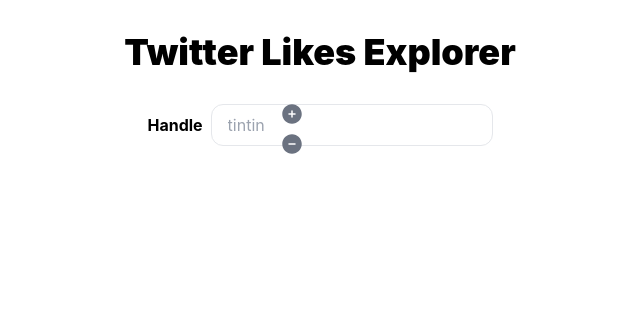
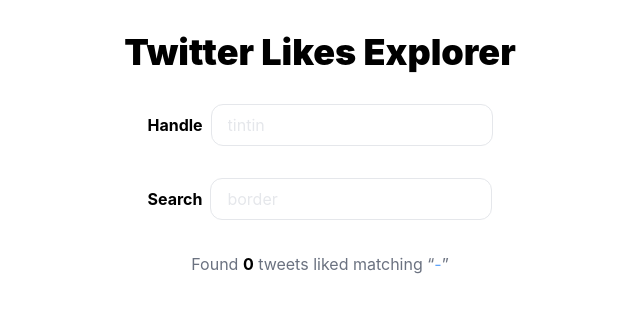
Before and after one commit to theo-m/twitter-likes, a Next.js app: page / in a window 1280 px wide. Shown: the top 312 px of the page, without its empty margins (320-960 px from the left). Built offline with nearby package versions, Linux system fonts and the light colour scheme.

Commit message:
working explorer with embeded tweets

```diff
--- a/package.json
+++ b/package.json
@@ -11,10 +11,12 @@
   "dependencies": {
     "@heroicons/react": "^2.0.12",
     "@tanstack/react-query": "^4.13.0",
-    "flexsearch": "^0.7.31",
+    "classnames": "^2.3.2",
+    "fuse.js": "^6.6.2",
     "next": "12.3.1",
     "react": "18.2.0",
     "react-dom": "18.2.0",
+    "react-twitter-embed": "^4.0.4",
     "twitter-api-v2": "^1.12.9"
   },
   "devDependencies": {
--- a/pages/index.tsx
+++ b/pages/index.tsx
@@ -5,6 +5,9 @@
 import { type TweetV2 } from "twitter-api-v2";
 import type * as icons from "@heroicons/react/24/outline";
 import dynamic from "next/dynamic";
+import Fuse from "fuse.js";
+import classNames from "classnames";
+import { TwitterTweetEmbed } from "react-twitter-embed";
 
 const HeroIcon = ({
   name,
@@ -20,8 +23,19 @@
   return <Icon className={className} aria-hidden={true} />;
 };
 
+const fuse = new Fuse<TweetV2>([], {
+  keys: ["text"],
+  isCaseSensitive: false,
+  distance: 20,
+  includeScore: true,
+  shouldSort: true,
+});
+const pageSize = 30;
+
 export default function Home() {
   const [handle, setHandle] = useState<string>();
+  const [search, setSearch] = useState<string>();
+  const [results, setResults] = useState<Fuse.FuseResult<TweetV2>[]>([]);
   const [page, setPage] = useState(0);
   const likesQuery = useQuery(["likes", handle], {
     enabled: !!handle,
@@ -42,6 +56,10 @@
           });
         return r.json();
       }),
+    onSuccess: (d) => {
+      d.forEach((t) => fuse.add(t));
+      setResults(d.slice(0, 30).map((it) => ({ item: it, refIndex: 0 })));
+    },
   });
 
   return (
@@ -65,7 +83,10 @@
             onKeyDown={(e) =>
               e.key === "Enter" && setHandle(e.currentTarget.value)
             }
-            className="py-2 px-4 rounded-xl border"
+            className={classNames(
+              "py-2 px-4 rounded-xl border placeholder:text-gray-200",
+              handle && "bg-gray-100"
+            )}
           />
         </div>
         {likesQuery.isError && (
@@ -80,33 +101,85 @@
           </div>
         )}
         {likesQuery.isFetching && <div>Loading...</div>}
+        {likesQuery.data && (
+          <div>
+            Found{" "}
+            <span className="text-black font-bold">
+              {likesQuery.data.length.toLocaleString()}
+            </span>{" "}
+            tweets liked
+          </div>
+        )}
+        <div className="flex items-center gap-2">
+          <label className="font-bold text-black" htmlFor="search">
+            Search
+          </label>
+          <input
+            type="text"
+            name="search"
+            placeholder="border"
+            onChange={(e) =>
+              setSearch(() => {
+                const s = e.target.value ?? "";
+                const sd = fuse.search(s);
+                console.log(s, sd, e.target.value);
+                setResults(sd);
+                return s;
+              })
+            }
+            className="py-2 px-4 rounded-xl border placeholder:text-gray-200"
+          />
+        </div>
+
+        <div>
+          Found{" "}
+          <span className="text-black font-bold">
+            {results.length.toLocaleString()}
+          </span>{" "}
+          tweets liked matching &ldquo;
+          <span className="text-blue-400">{search ?? "-"}</span>&rdquo;
+        </div>
+
+        {results?.length > 0 && (
+          <div className="flex items-center gap-4">
+            <button
+              className={classNames(
+                "text-white rounded-full px-4 py-1",
+                "focus:ring",
+                "bg-gray-500 hover:bg-opacity-80 disabled:bg-gray-200"
+              )}
+              disabled={page < pageSize}
+              onClick={() => setPage(page - pageSize)}
+            >
+              <HeroIcon name="ChevronLeftIcon" />
+            </button>
+            <span>
+              {1 + Math.floor(page / pageSize)} /{" "}
+              {1 + Math.floor(results.length / pageSize)}
+            </span>
+            <button
+              className={classNames(
+                "text-white rounded-full px-4 py-1",
+                "focus:ring",
+                "bg-gray-500 hover:bg-opacity-80 disabled:bg-gray-200"
+              )}
+              disabled={page + pageSize >= results.length}
+              onClick={() => setPage(page + pageSize)}
+            >
+              <HeroIcon name="ChevronRightIcon" />
+            </button>
+          </div>
+        )}
+
         <div className="flex relative flex-col gap-4 max-w-[600px]">
-          {likesQuery.data?.slice(page, page + 100).map((it) => (
-            <div
-              key={it.id}
-              className="flex rounded-xl p-4 bg-white shadow-sm border flex-col gap-2"
-            >
-              <span className="text-black">{it.author_id}</span>
-              <p>{it.text}</p>
-              <a href={`https://twitter.com/twitter/status/${it.id}`}>
-                <HeroIcon name="LinkIcon" />
-              </a>
+          {results?.slice(page, page + pageSize).map(({ item: it, score }) => (
+            <div key={it.id} className="flex  p-4 w-[600px]  flex-col gap-2">
+              <TwitterTweetEmbed tweetId={it.id} placeholder={it.text} />
+              <span className="text-sm text-gray-200 font-bold">
+                Score: {score}
+              </span>
             </div>
           ))}
-          <div className="absolute bottom-4 right-4">
-            <button
-              onClick={() =>
-                setPage(
-                  Math.min(page + 100, (likesQuery.data?.length ?? 1e6) - 100)
-                )
-              }
-            >
-              <HeroIcon name="PlusCircleIcon" />
-            </button>
-            <button onClick={() => setPage(Math.max(0, page - 100))}>
-              <HeroIcon name="MinusCircleIcon" />
-            </button>
-          </div>
         </div>
       </main>
     </div>
```
Also changed, not shown: 1 other file (tests, documents, lock files or other folders).
